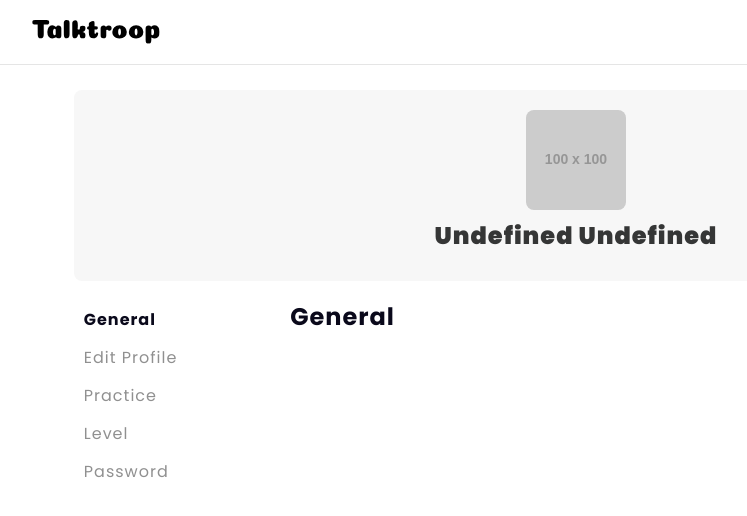
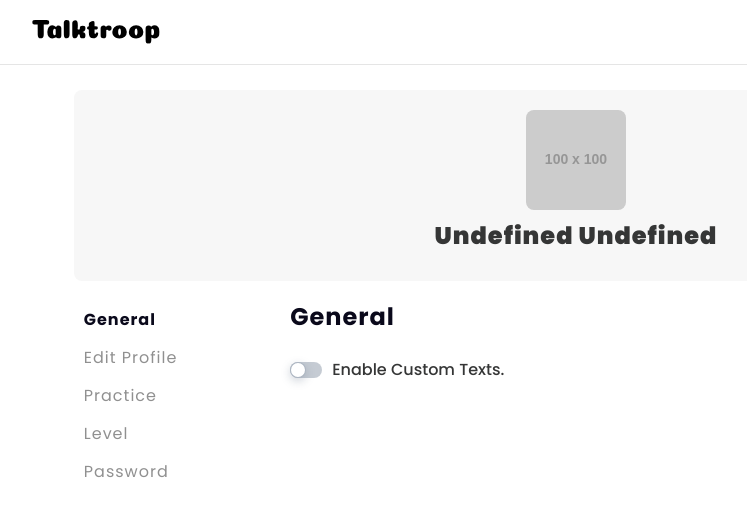
Before and after one commit to zaim-br24/improve-writing-skills, a React (Vite) app in the folder client/: page /settings in a window 1280 px wide. Shown: the top 516 px of the page, without its empty margins (64-811 px from the left). Built offline with nearby package versions, Linux system fonts and the light colour scheme; sample sign-in values are in the browser's storage.

Commit message:
change height of home

```diff
--- a/client/src/pages/Account/General.jsx
+++ b/client/src/pages/Account/General.jsx
@@ -10,13 +10,13 @@ export default function General() {
     <div>
       <Title>General</Title>
       <Main className="main">
-        {/* <p className="column">
+        <p className="column">
           <Switch
-            isChecked={myCustomTexts}
-            handleSwitch={(e) => toggleContent(true)}
+            // isChecked={myCustomTexts}
+            // handleSwitch={(e) => toggleContent(true)}
           />
           <span>Enable Custom Texts.</span>
-        </p> */}
+        </p>
       </Main>
     </div>
   );
--- a/client/src/pages/Settings.jsx
+++ b/client/src/pages/Settings.jsx
@@ -61,7 +61,7 @@ export default function Settings() {
           <div>
             <div className=" link active">
               <Link onClick={handleSelect}>
-                <p>{active}</p>
+                <p>{active? active : "General"}</p>
                 <MdCheck className="icon" />
               </Link>
             </div>
```
